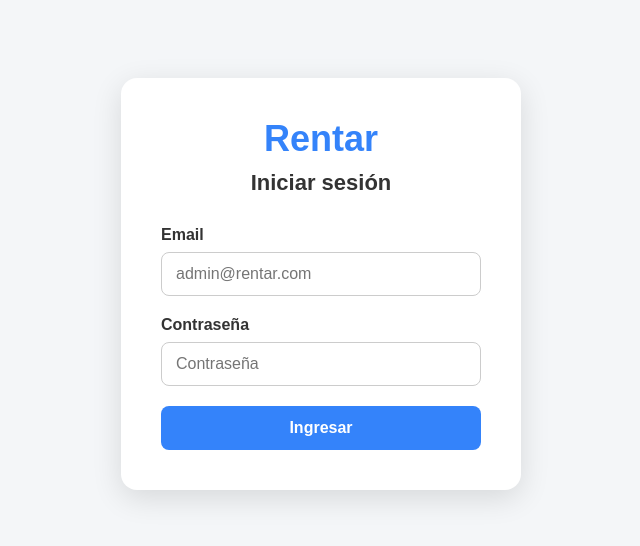
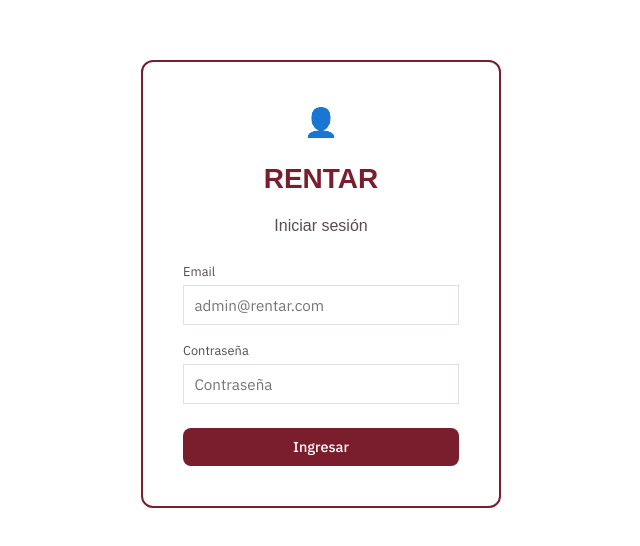
Before and after one commit to johanngomez/tp_distribuidos_Grupo_I, a React app in the folder frontend/: page /login in a window 1280 px wide. Shown: the part 116-662 px from the top of the page, without its empty margins (319-959 px from the left). Built offline with nearby package versions, Linux system fonts and the light colour scheme; the HTML template or start-up script is replaced by a standard one.

Commit message:
diseño de /vehiculos con ABM, y layout compartido con navegación por rol

```diff
--- a/frontend/src/App.css
+++ b/frontend/src/App.css
@@ -1,89 +1,253 @@
-#root {
-    width: 100%;
+/* Layout compartido */
+.app-header {
+  background: var(--color-bordo);
+  color: var(--color-white);
+  display: flex;
+  align-items: center;
+  justify-content: space-between;
+  padding: 0.75rem 1.5rem;
 }
 
+.app-header .brand {
+  font-family: var(--font-display);
+  font-size: 1.25rem;
+  font-weight: 700;
+  letter-spacing: 0.02em;
+}
+
+/*estilo base*/
+.app-nav a,
+.app-nav button {
+  color: var(--color-white);
+  text-decoration: none;
+  font-size: 0.9rem;
+  background: none;
+  border: 1px solid transparent;
+  border-radius: 6px;
+  cursor: pointer;
+  padding: 0.4rem 0.75rem;
+  font-family: var(--font-body);
+}
+
+/*cambia cuando el mouse está sobre un enlace o botón */
+.app-nav a:hover,
+.app-nav button:hover {
+  border-color: rgba(255, 255, 255, 0.4);
+}
+
+/* indicador de página activa */
+.app-nav a.active {
+  background: rgba(255, 255, 255, 0.15);
+  border-color: var(--color-white);
+  font-weight: 600;
+}
+
+.app-content {
+  max-width: 960px;
+  margin: 0 auto;
+  padding: 2rem 1.5rem 4rem;
+}
+
+/* Login, pantalla completa sin header */
 .login-container {
   min-height: 100vh;
   display: flex;
+  align-items: center;
   justify-content: center;
-    align-items: center;
-    background: #f4f6f8;
+  background: var(--color-white);
 }
 
 .login-card {
+  background: var(--color-white);
+  padding: 2.5rem;
   width: 100%;
-    max-width: 400px;
-    padding: 40px;
-    background: white;
-    border-radius: 16px;
-    box-shadow: 0 8px 30px rgba(0, 0, 0, 0.12);
+  max-width: 360px;
+  border: 2px solid var(--color-bordo);
+  border-radius: 12px;
+  text-align: center;
 }
 
 .login-card h1 {
-    margin: 0;
-    text-align: center;
-    font-size: 36px;
-    color: #3483fa;
+  font-size: 1.75rem;
+  color: var(--color-bordo);
+  display: flex;
+  align-items: center;
+  justify-content: center;
+  gap: 0.5rem;
 }
 
 .login-card h2 {
-    margin: 10px 0 30px;
-    text-align: center;
-    font-size: 22px;
-    color: #333;
+  font-size: 1rem;
+  font-weight: 500;
+  color: var(--color-ink-soft);
+  margin-top: 0;
+  margin-bottom: 1.5rem;
 }
 
+.login-card .form-group {
+  text-align: left;
+}
+
+.login-card button[type="submit"] {
+  width: 100%;
+  border-radius: 8px;
+  margin-top: 0.5rem;
+}
+
+.login-error {
+  color: var(--color-bordo-dark);
+  font-size: 0.875rem;
+  background: #F7E7E9;
+  padding: 0.5rem 0.75rem;
+  border-left: 3px solid var(--color-bordo);
+}
+
+/* Formularios, reutilizados en toda pantalla de ABM */
 .form-group {
-    margin-bottom: 20px;
+  margin-bottom: 1rem;
 }
 
 .form-group label {
   display: block;
-    margin-bottom: 8px;
-    font-weight: 600;
-    color: #333;
+  font-size: 0.8rem;
+  color: var(--color-ink-soft);
+  margin-bottom: 0.25rem;
 }
 
-.form-group input {
+.form-group input,
+.form-group select {
   width: 100%;
-    box-sizing: border-box;
-    padding: 12px 14px;
-    border: 1px solid #ccc;
-    border-radius: 8px;
-    font-size: 16px;
-    outline: none;
+  padding: 0.55rem 0.65rem;
+  border: 1px solid var(--color-line);
+  background: var(--color-white);
+  font-family: var(--font-body);
+  font-size: 0.95rem;
+  color: var(--color-ink);
 }
 
-.form-group input:focus {
-    border-color: #3483fa;
+.form-group input:focus,
+.form-group select:focus {
+  outline: none;
+  border-color: var(--color-bordo);
 }
 
-.login-card button {
-    width: 100%;
-    padding: 13px;
+.form-group input:disabled {
+  background: var(--color-paper);
+  color: var(--color-ink-soft);
+}
+
+.form-card {
+  background: var(--color-white);
+  border: 4px solid var(--color-bordo);
+  border-radius: 10px;
+  padding: 1.5rem;
+  margin-bottom: 2rem;
+  max-width: 900px;
+  margin: 0 auto 2rem;
+}
+
+/* Botones, reutilizados en todas las pantallas */
+button {
+  font-family: var(--font-body);
+  font-weight: 500;
+  font-size: 0.9rem;
+  padding: 0.6rem 1.1rem;
+  border-radius: 10px;
   border: none;
-    border-radius: 8px;
-    background: #3483fa;
-    color: white;
-    font-size: 16px;
-    font-weight: 600;
   cursor: pointer;
 }
 
-.login-card button:hover {
-    background: #2968c8;
+button[type="submit"] {
+  background: var(--color-bordo);
+  color: var(--color-white);
 }
 
-.login-card button:disabled {
-    background: #aaa;
+button[type="submit"]:hover {
+  background: var(--color-bordo-dark);
+}
+
+button[type="submit"]:disabled {
+  background: var(--color-line);
+  color: var(--color-ink-soft);
   cursor: not-allowed;
 }
 
-.login-error {
-    margin-bottom: 20px;
-    padding: 10px;
+button[type="button"] {
+  background: var(--color-white);
+  color: var(--color-bordo);
+  border: 1px solid var(--color-bordo);
+  margin-left: 0.5rem;
+}
+
+/* Tablas, reutilizadas en toda pantalla de consulta */
+table {
+  width: 100%;
+  border-collapse: collapse;
+  margin-top: 1rem;
+  background: var(--color-white);
+}
+
+thead {
+  background: var(--color-bordo);
+}
+
+thead th {
+  color: var(--color-white);
+  text-align: left;
+  font-weight: 500;
+  font-size: 0.85rem;
+  padding: 0.65rem 0.75rem;
+}
+
+tbody td {
+  padding: 0.65rem 0.75rem;
+  border-bottom: 1px solid var(--color-line);
+  font-size: 0.9rem;
+}
+
+tbody tr:hover {
+  background: var(--color-paper);
+}
+
+table button {
+  padding: 0.35rem 0.7rem;
+  font-size: 0.8rem;
+  margin-right: 0.4rem;
+}
+
+
+.form-grid {
+  display: grid;
+  grid-template-columns: repeat(3, 1fr);
+  gap: 1rem;
+}
+
+.form-grid .span-2 {
+  grid-column: span 3;
+  width: 66%;
+  margin: 0 auto;
+}
+/*centra los botones */
+.form-actions {
+  display: flex;
+  justify-content: center;
+  gap: 0.75rem;
+  margin-top: 1rem;
+}
+/*contenedor vehiculos registrados */
+.toggle-listado {
+  display: block;
+  width: 100%;
+  max-width: 900px;
+  margin: 1.5rem auto 2rem;
+  text-align: center;
+  background: var(--color-white);
+  color: var(--color-bordo);
+  border: 1px solid var(--color-line);
+  padding: 0.75rem 1rem;
+  font-family: var(--font-display);
+  font-weight: 600;
+  font-size: 1rem;
   border-radius: 8px;
-    background: #ffe5e5;
-    color: #c62828;
-    text-align: center;
+  border-color: var(--color-bordo);
 }
--- a/frontend/src/App.jsx
+++ b/frontend/src/App.jsx
@@ -1,4 +1,5 @@
 import { Routes, Route, Navigate } from 'react-router-dom'
+import Layout from './components/Layout'
 import Login from './components/Login'
 import Vehiculos from './components/Vehiculos'
 import Disponibilidad from './components/Disponibilidad'
@@ -12,13 +13,16 @@ function App() {
     <Routes>
       <Route path="/" element={<Navigate to="/login" replace />} />
       <Route path="/login" element={<Login />} />
-      <Route path="/vehiculos" element={<Vehiculos />} />
-      <Route path="/disponibilidad" element={<Disponibilidad />} />
-      <Route path="/clientes" element={<Clientes />} />
-      <Route path="/reservas" element={<Reservas />} />
-      <Route path="/historial" element={<Historial />} />
+
+      <Route element={<Layout />}>
+        <Route path="/vehiculos" element={<Vehiculos />} />
+        <Route path="/disponibilidad" element={<Disponibilidad />} />
+        <Route path="/clientes" element={<Clientes />} />
+        <Route path="/reservas" element={<Reservas />} />
+        <Route path="/historial" element={<Historial />} />
+      </Route>
     </Routes>
   )
 }
 
-export default App;
+export default App
--- /dev/null
+++ b/frontend/src/components/Layout.jsx
@@ -0,0 +1,54 @@
+import { NavLink, useNavigate, Outlet } from "react-router-dom";
+
+function Layout() {
+    const navigate = useNavigate();
+    const esAdmin = localStorage.getItem("esAdmin") === "true";
+
+    function handleLogout() {
+        localStorage.clear();
+        navigate("/login");
+    }
+
+    return (
+        <div>
+            <header className="app-header">
+
+                <nav className="app-nav">
+                    {esAdmin ? (
+                            //navlinks para saber en que pagina estoy, si es la pagina activa le pongo la clase active
+                        <>
+                            <NavLink to="/vehiculos" className={({ isActive }) => isActive ? "active" : ""}>
+                                Vehículos
+                            </NavLink>
+                            <NavLink to="/clientes" className={({ isActive }) => isActive ? "active" : ""}>
+                                Clientes
+                            </NavLink>
+                            <NavLink to="/reservas" className={({ isActive }) => isActive ? "active" : ""}>
+                                Reservas
+                            </NavLink>
+                        </>
+                    ) : (
+                        <>
+                            <NavLink to="/disponibilidad" className={({ isActive }) => isActive ? "active" : ""}>
+                                Buscar vehículos
+                            </NavLink>
+                            <NavLink to="/reservas" className={({ isActive }) => isActive ? "active" : ""}>
+                                Mis reservas
+                            </NavLink>
+                            <NavLink to="/historial" className={({ isActive }) => isActive ? "active" : ""}>
+                                Historial
+                            </NavLink>
+                        </>
+                    )}
+                    <button onClick={handleLogout}>Salir</button>
+                </nav>
+            </header>
+
+            <main className="app-content">
+                <Outlet />
+            </main>
+        </div>
+    );
+}
+
+export default Layout;
--- a/frontend/src/components/Login.jsx
+++ b/frontend/src/components/Login.jsx
@@ -37,7 +37,8 @@ function Login() {
     return (
         <div className="login-container">
             <div className="login-card">
-                <h1>Rentar</h1>
+                <h1>👤</h1>
+                <h1>RENTAR</h1>
                 <h2>Iniciar sesión</h2>
 
                 <form onSubmit={handleSubmit}>
--- a/frontend/src/index.css
+++ b/frontend/src/index.css
@@ -1,12 +1,39 @@
-* {
-    box-sizing: border-box;
+@import url('https://fonts.googleapis.com/css2?family=Space+Grotesk:wght@500;600;700&family=IBM+Plex+Sans:wght@400;500;600&display=swap');
+
+:root {
+  --color-bordo: #7A1E2E;
+  --color-bordo-dark: #5C1622;
+  --color-white: #FFFFFF;
+  --color-paper: #FBF9F8;
+  --color-ink: #241416;
+  --color-ink-soft: #5A4C4E;
+  --color-line: #E4DEDF;
+  --font-display: 'Abstract Grotesk', sans-serif;
+  --font-body: 'IBM Plex Sans', sans-serif;
 }
 
-html,
+* {
+  box-sizing: border-box;
+}
+
 body {
-    margin: 0;
-    padding: 0;
-    min-width: 320px;
-    min-height: 100vh;
-    font-family: Arial, Helvetica, sans-serif;
+  margin: 0;
+  background: var(--color-paper);
+  color: var(--color-ink);
+  font-family: var(--font-body);
+  font-size: 15px;
+  line-height: 1.5;
 }
+
+h1, h2, h3 {
+  font-family: var(--font-display);
+  color: var(--color-ink);
+  margin: 0 0 0.5em;
+}
+
+h1 { font-size: 1.75rem; font-weight: 600; text-align: center; }
+h2 { font-size: 1.25rem; font-weight: 600; margin-top: 2rem; }
+
+a {
+  color: var(--color-bordo);
+}
```
Also changed, not shown: frontend/src/components/Vehiculos.jsx (+76 -61 lines). Lines whose indentation alone changed are shown as unchanged.
